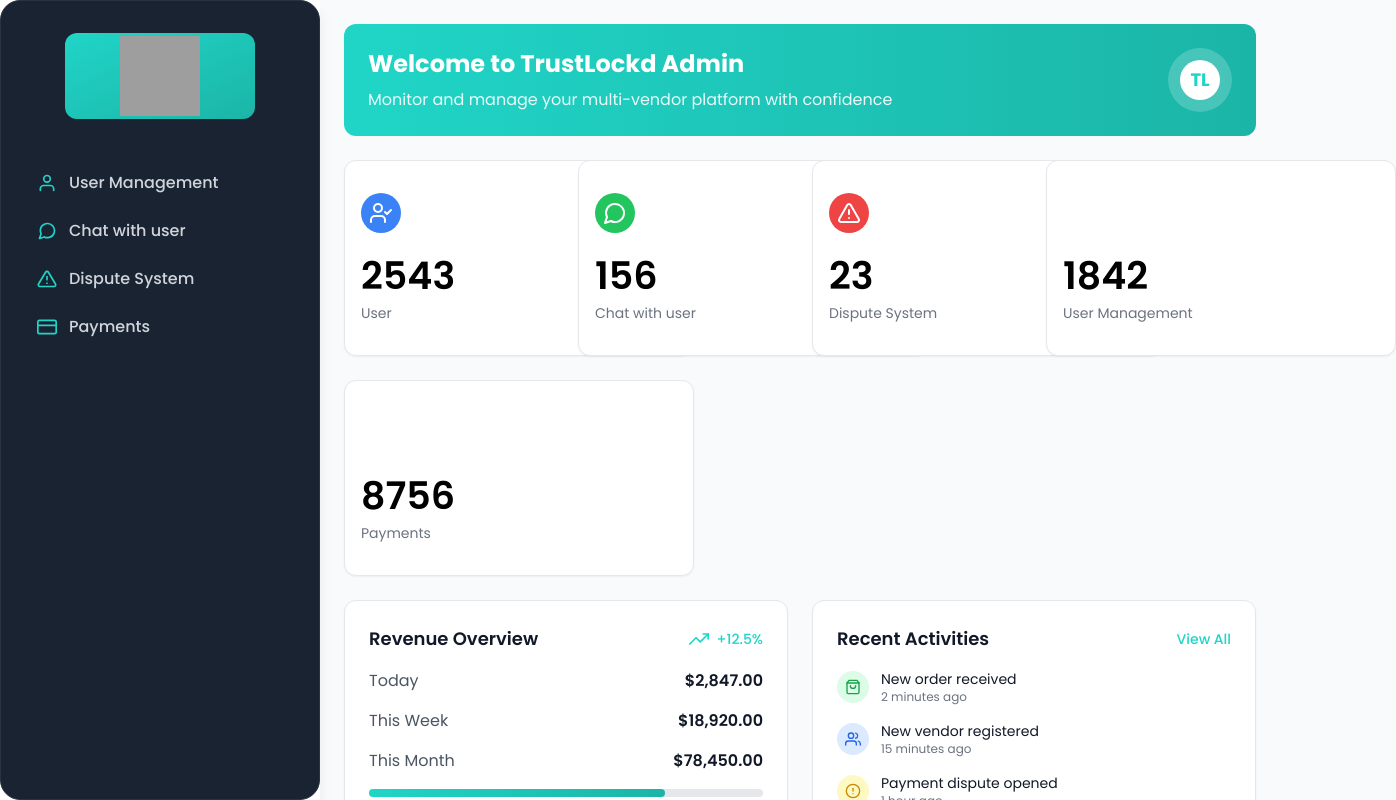
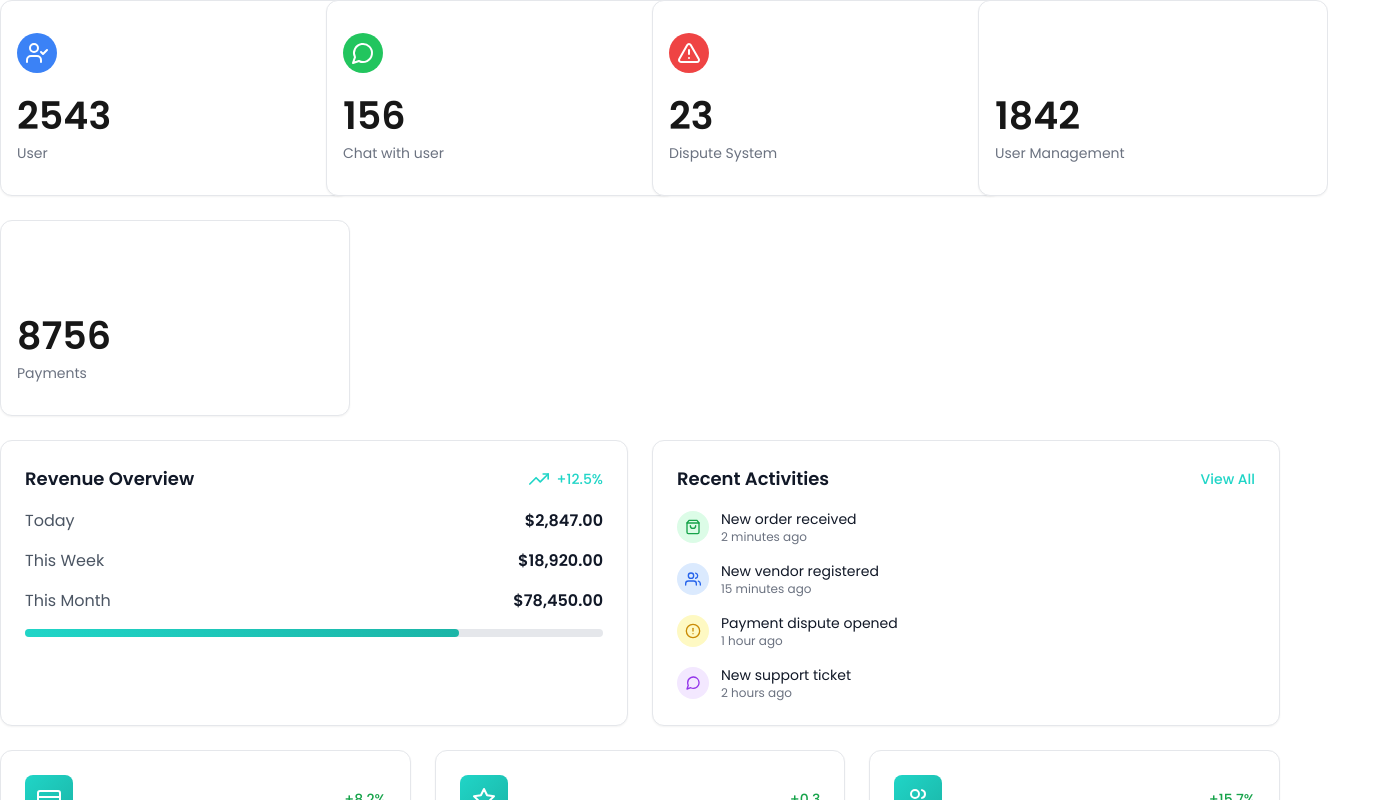
Before and after one commit to Aqib-Dev-webrange/trust-locked, a Next.js app: page / in a window 1280 px wide. Shown: the top 800 px of the page, 1396 px wide, since content can reach past the window. Built offline with nearby package versions, Linux system fonts and the light colour scheme; grey boxes are pictures that could not be loaded.

Commit message:
fix an issue

```diff
--- a/src/app/layout.tsx
+++ b/src/app/layout.tsx
@@ -1,8 +1,6 @@
 import type { Metadata } from "next";
 import "./globals.css";
-import Sidebar from "@/components/sidebar/sidebar";
 import { Poppins } from "next/font/google";
-import Header from "@/components/header";
 
 const fontPoppins = Poppins({
   weight: ["400", "500", "600", "700"],
@@ -23,23 +21,8 @@
 }>) {
   return (
     <html lang="en" className={fontPoppins.variable}>
-      <body className={`${fontPoppins.className} antialiased text-black bg-gray-50`}>
-        <div className="flex min-h-screen">
-          {/* Fixed Sidebar */}
-          <div className="fixed top-0 left-0 h-full w-80 z-50 bg-white shadow-lg">
-            <Sidebar />
-          </div>
-
-          {/* Main Content Area */}
-          <div className="flex-1 ml-80">
-            {/* Header */}
-            <Header />
-            {/* Page Content */}
-            <main className="px-6 pb-6">
-              {children}
-            </main>
-          </div>
-        </div>
+      <body className={`${fontPoppins.className} antialiased`}>
+        {children}
       </body>
     </html>
   );
```
